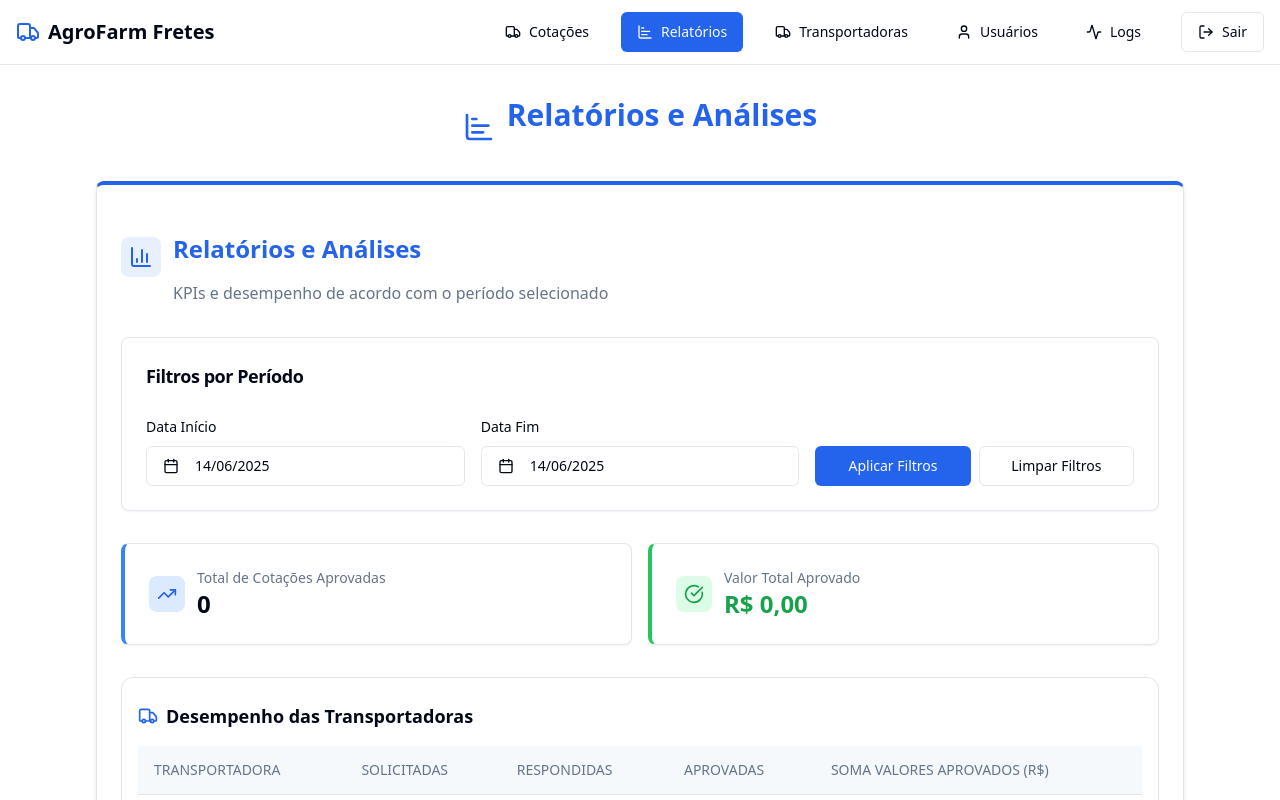
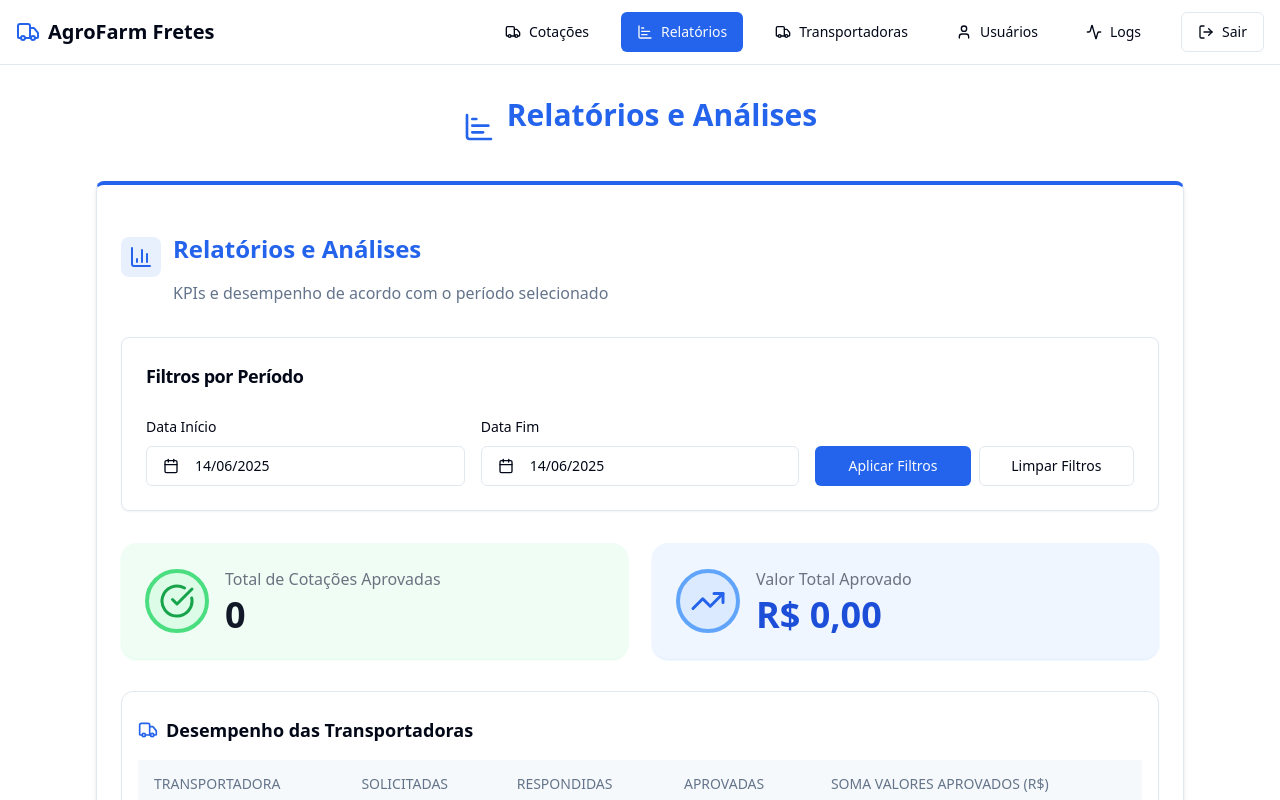
Before and after one commit to lucasbaumannfriske/frete-facil-cotador, a React (Vite) app: page /reports in a window 1280 px wide. Shown: the top 800 px of the page. Built offline with nearby package versions, Linux system fonts and the light colour scheme.

Commit message:
Refactor: Improve dashboard layout and colors
Improve the dashboard layout and apply colors from the provided image.

```diff
--- a/src/components/ReportsKpis.tsx
+++ b/src/components/ReportsKpis.tsx
@@ -7,43 +7,55 @@ interface ReportsKpisProps {
   valorTotalAprovado: number;
 }
 
+const kpiColors = [
+  {
+    bg: "bg-green-50",
+    circle: "bg-green-100",
+    icon: "text-green-600",
+    shadow: "shadow-green-100",
+    border: "border-green-400",
+  },
+  {
+    bg: "bg-blue-50",
+    circle: "bg-blue-100",
+    icon: "text-blue-600",
+    shadow: "shadow-blue-100",
+    border: "border-blue-400",
+  },
+];
+
 const ReportsKpis = ({
   totalCotacoesAprovadas,
   valorTotalAprovado,
 }: ReportsKpisProps) => (
-  <div className="grid grid-cols-1 md:grid-cols-2 gap-4">
-    <Card className="border-l-4 border-l-blue-500">
-      <CardContent className="p-6">
-        <div className="flex items-center gap-3">
-          <div className="p-2 bg-blue-100 rounded-lg">
-            <TrendingUp className="h-5 w-5 text-blue-600" />
+  <div className="grid grid-cols-1 sm:grid-cols-2 gap-6 mb-2">
+    {/* KPI - Total de Cotações Aprovadas */}
+    <Card className={`rounded-2xl border-0 ${kpiColors[0].bg} ${kpiColors[0].shadow}`}>
+      <CardContent className="flex gap-4 items-center p-6">
+        <div className={`flex items-center justify-center rounded-full ${kpiColors[0].circle} ${kpiColors[0].border} border-4 w-16 h-16`}>
+          <CheckCircle className={`w-9 h-9 ${kpiColors[0].icon}`} />
         </div>
         <div>
-            <p className="text-sm text-muted-foreground">
-              Total de Cotações Aprovadas
-            </p>
-            <p className="text-2xl font-bold">{totalCotacoesAprovadas}</p>
-          </div>
+          <p className="text-md text-gray-500 font-medium mb-1">Total de Cotações Aprovadas</p>
+          <p className="text-4xl font-extrabold text-gray-900">{totalCotacoesAprovadas}</p>
         </div>
       </CardContent>
     </Card>
-    <Card className="border-l-4 border-l-green-500">
-      <CardContent className="p-6">
-        <div className="flex items-center gap-3">
-          <div className="p-2 bg-green-100 rounded-lg">
-            <CheckCircle className="h-5 w-5 text-green-600" />
+
+    {/* KPI - Valor Total Aprovado */}
+    <Card className={`rounded-2xl border-0 ${kpiColors[1].bg} ${kpiColors[1].shadow}`}>
+      <CardContent className="flex gap-4 items-center p-6">
+        <div className={`flex items-center justify-center rounded-full ${kpiColors[1].circle} ${kpiColors[1].border} border-4 w-16 h-16`}>
+          <TrendingUp className={`w-9 h-9 ${kpiColors[1].icon}`} />
         </div>
         <div>
-            <p className="text-sm text-muted-foreground">
-              Valor Total Aprovado
-            </p>
-            <p className="text-2xl font-bold text-green-600">
+          <p className="text-md text-gray-500 font-medium mb-1">Valor Total Aprovado</p>
+          <p className="text-4xl font-extrabold text-blue-700">
             R${" "}
             {valorTotalAprovado.toLocaleString("pt-BR", {
               minimumFractionDigits: 2,
             })}
           </p>
-          </div>
         </div>
       </CardContent>
     </Card>
```
Lines whose indentation alone changed are shown as unchanged.
